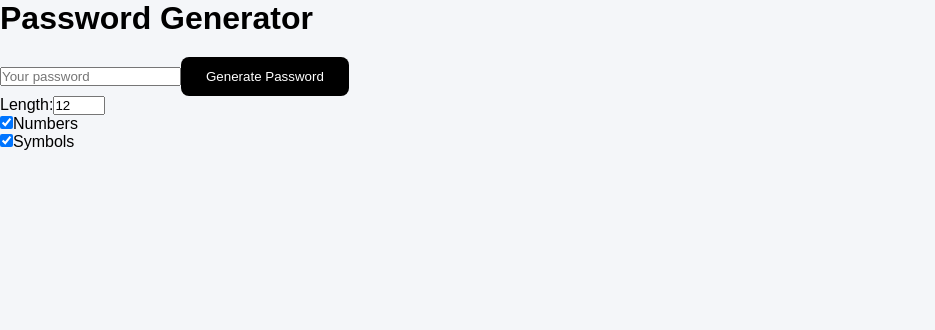
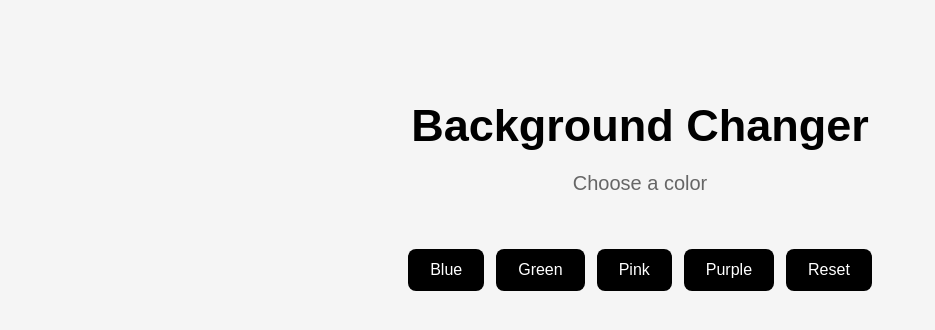
Before and after one commit to asmabibi9390-sys/React-tutorial, a React (Vite) app: page / in a window 1280 px wide. Shown: the top 330 px of the page, without its empty margins (0-935 px from the left). Built offline with nearby package versions, Linux system fonts and the light colour scheme.

Commit message:
work on background changer jsx

```diff
--- a/src/App.jsx
+++ b/src/App.jsx
@@ -1,10 +1,10 @@
 import "./App.css";
-import PasswordGenerator from "./components/PasswordGenerator";
+import BackgroundChanger from "./components/BackgroundChanger";
 
 function App() {
   return (
     <>
-      <PasswordGenerator />
+      <BackgroundChanger />
     </>
   );
 }
--- /dev/null
+++ b/src/components/BackgroundChanger.jsx
@@ -0,0 +1,44 @@
+import { useState } from "react";
+
+function BackgroundChanger() {
+  const [color, setColor] = useState("#f5f5f5");
+
+  function changeColor(newColor) {
+    setColor(newColor);
+  }
+
+  return (
+    <div
+      className="background-changer"
+      style={{ backgroundColor: color }}
+    >
+      <h1>Background Changer</h1>
+
+      <p>Choose a color</p>
+
+      <div className="color-buttons">
+        <button onClick={() => changeColor("lightblue")}>
+          Blue
+        </button>
+
+        <button onClick={() => changeColor("lightgreen")}>
+          Green
+        </button>
+
+        <button onClick={() => changeColor("lightpink")}>
+          Pink
+        </button>
+
+        <button onClick={() => changeColor("lavender")}>
+          Purple
+        </button>
+
+        <button onClick={() => changeColor("#f5f5f5")}>
+          Reset
+        </button>
+      </div>
+    </div>
+  );
+}
+
+export default BackgroundChanger;
```
